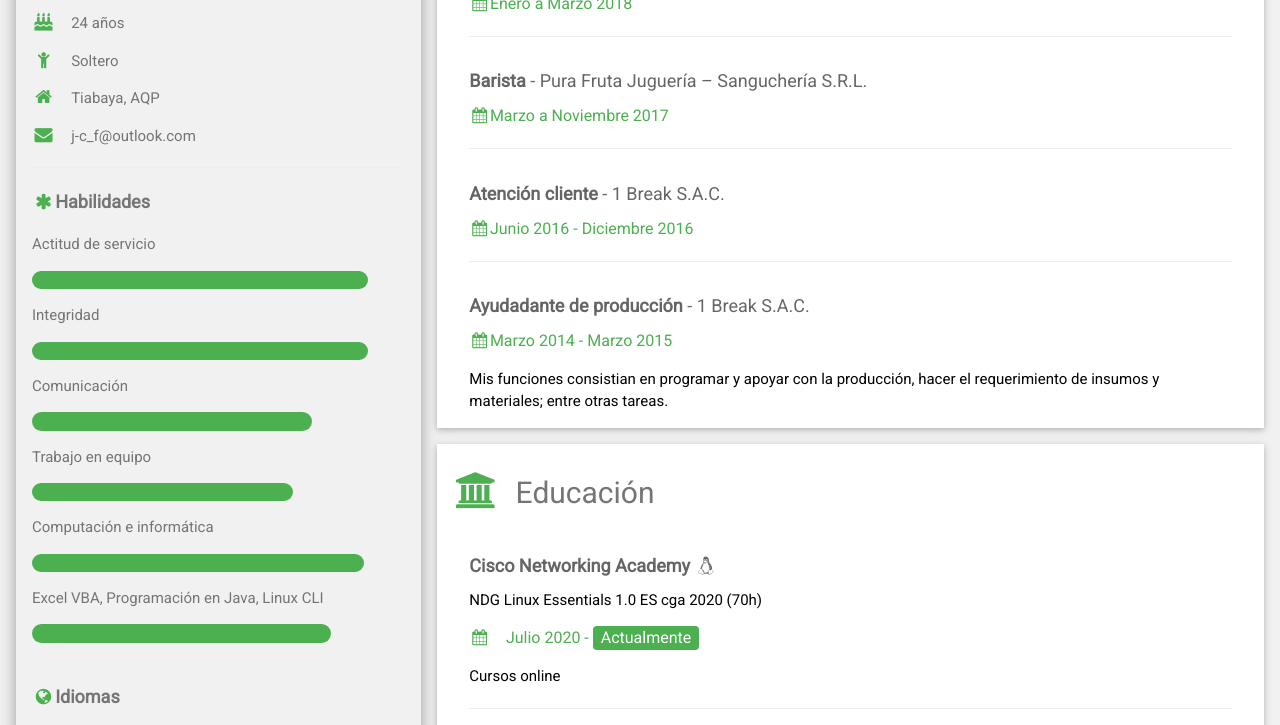
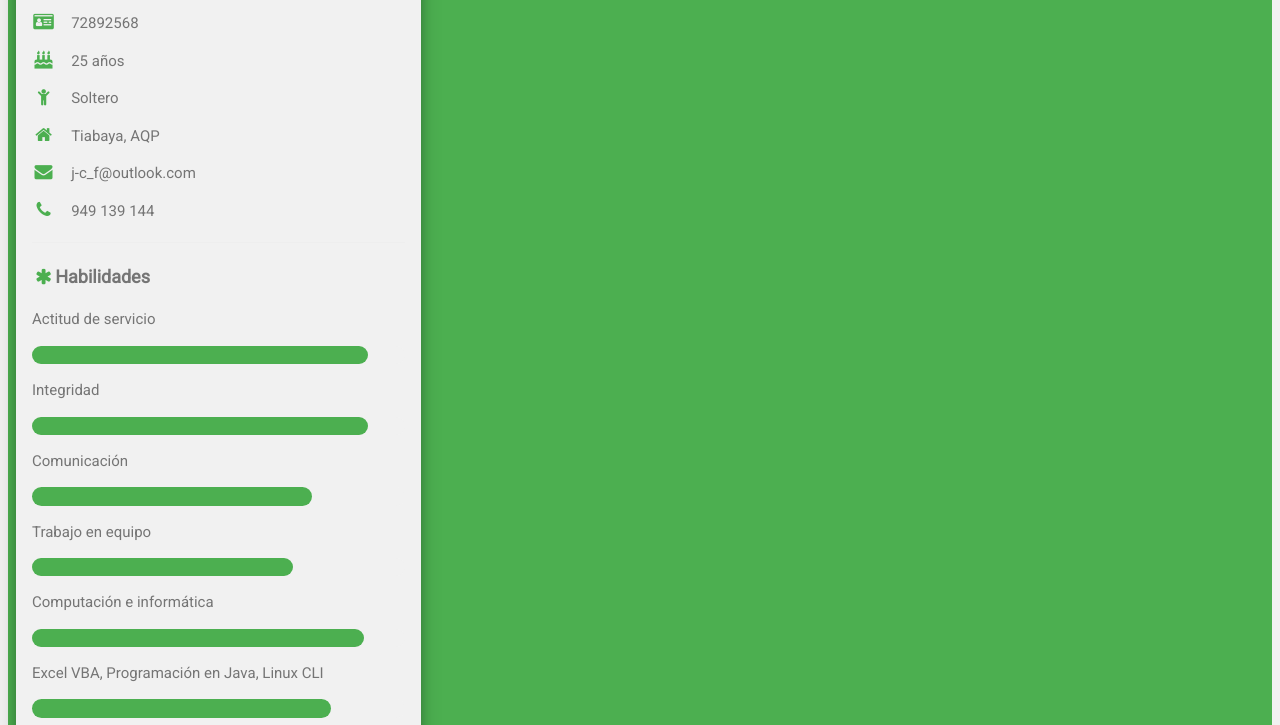
Before and after one commit to colbapnauj/colbapnauj.github.io, a plain HTML site: page views/cv-09-2020.html in a window 1280 px wide. Shown: the part 570-1295 px from the top of the page. Drawn offline with Linux system fonts and the light colour scheme.

Commit message:
update cv
corección de edad, se quitó idiomas

```diff
--- a/views/cv-09-2020.html
+++ b/views/cv-09-2020.html
@@ -37,13 +37,13 @@
                     </div>
                     <div class="w3-container">
 
-                        <!-- <p><i class="fa fa-id-card fa-fw w3-margin-right w3-large w3-text-green"></i>72892568</p> -->
-                        <p><i class="fa fa-birthday-cake fa-fw w3-margin-right w3-large w3-text-green"></i>24 años</p>
+                        <p><i class="fa fa-id-card fa-fw w3-margin-right w3-large w3-text-green"></i>72892568</p>
+                        <p><i class="fa fa-birthday-cake fa-fw w3-margin-right w3-large w3-text-green"></i>25 años</p>
                         <p><i class="fa fa-child fa-fw w3-margin-right w3-large w3-text-green"></i>Soltero</p>
                         <p><i class="fa fa-home fa-fw w3-margin-right w3-large w3-text-green"></i>Tiabaya, AQP</p>
                         <p><i class="fa fa-envelope fa-fw w3-margin-right w3-large w3-text-green"></i>j-c_f@outlook.com</p>
-                        <!-- <p><i class="fa fa-phone fa-fw w3-margin-right w3-large w3-text-green"></i>958 560 250</p>
-                        <p><i class="fa fa-phone fa-fw w3-margin-right w3-large w3-text-green"></i>949 139 144</p> -->
+                        <!-- <p><i class="fa fa-phone fa-fw w3-margin-right w3-large w3-text-green"></i>958 560 250</p> -->
+                        <i class="fa fa-phone fa-fw w3-margin-right w3-large w3-text-green"></i>949 139 144</p>
                         <hr>
 
                         <p class="w3-large"><b><i class="fa fa-asterisk fa-fw w3-margin-tight w3-text-green"></i>Habilidades</b></p>
@@ -75,7 +75,7 @@
 
 
                         <br>
-
+<!--
                         <p class="w3-large w3-text-theme"><b><i class="fa fa-globe fa-fw w3-margin-rigth w3-text-green"></i>Idiomas</b></p>
                         <p>Inglés</p>
                         <div class="w3-light-grey w3-round-xlarge">
@@ -85,6 +85,7 @@
                     </div>
                 </div>
                 <br>
+-->
 
                 <!-- End Left Column -->
             </div>
```
